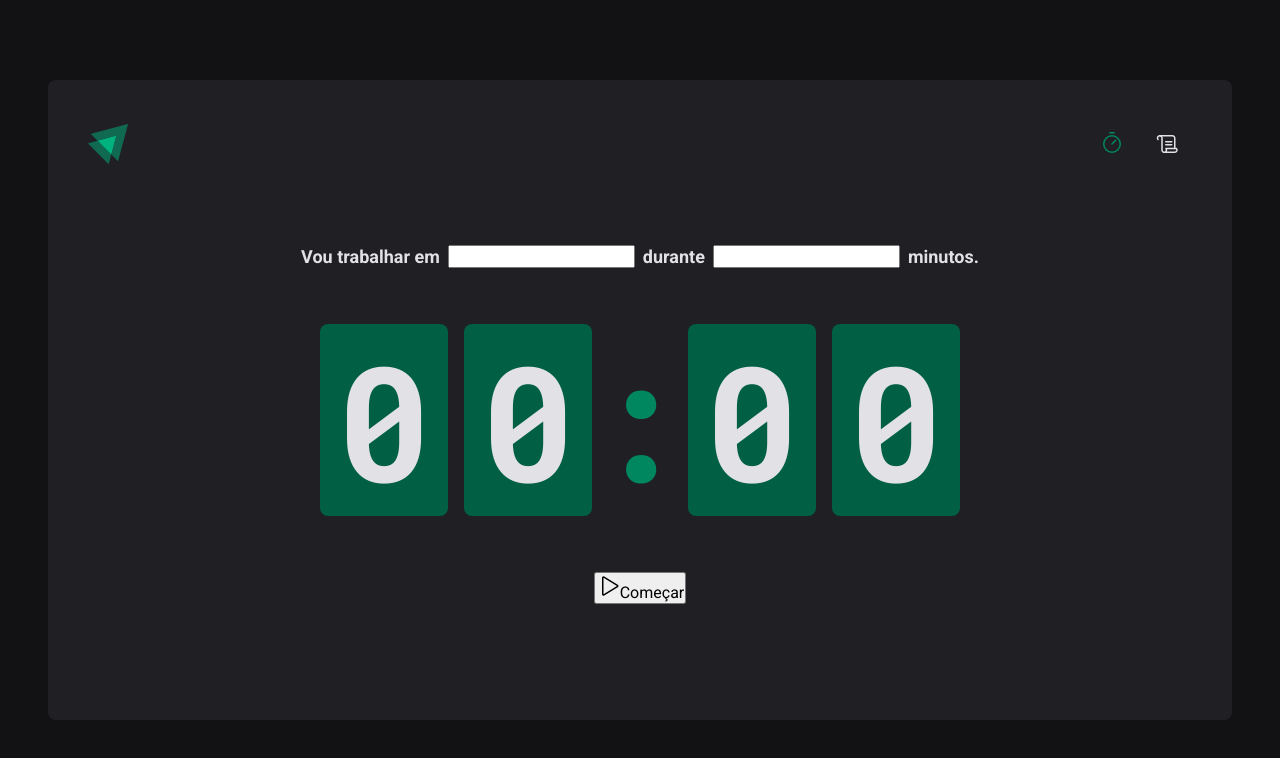
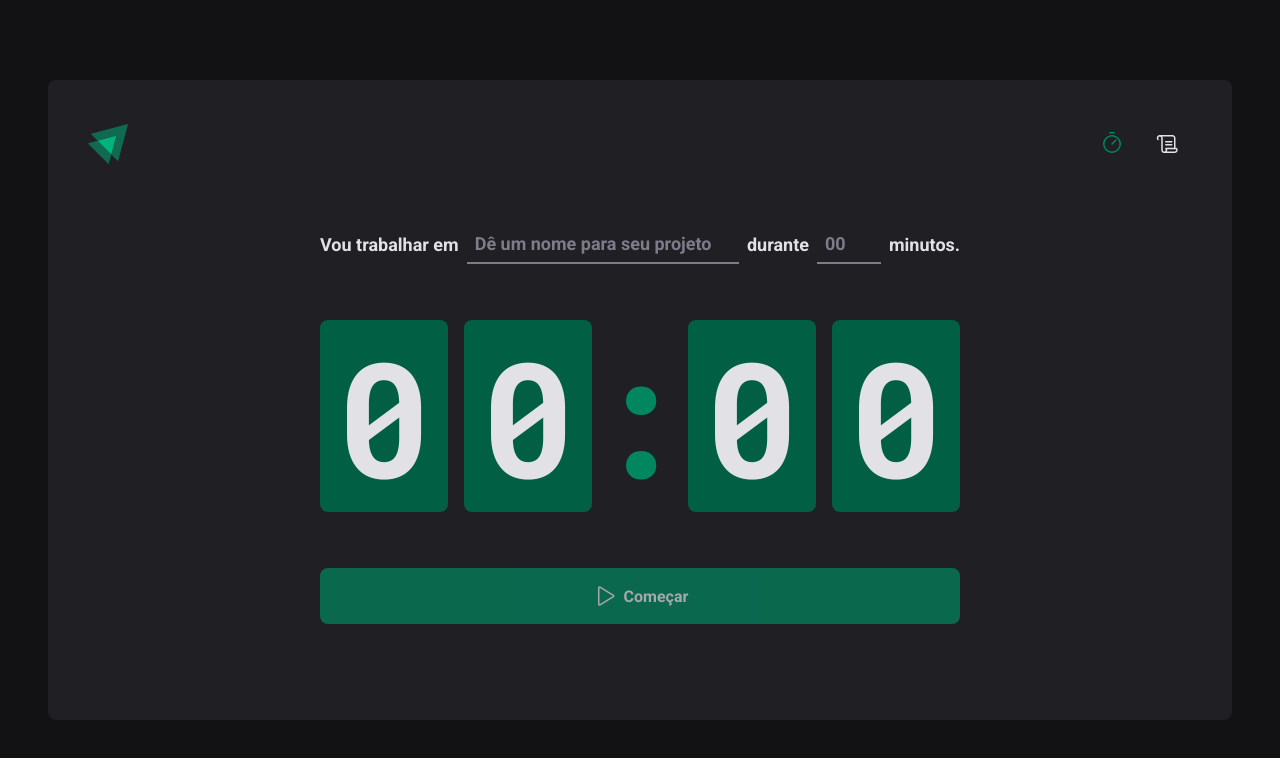
Before and after one commit to flavioaugusto1/ignite-timer, a React (Vite) app: page / in a window 1280 px wide. Shown: the top 758 px of the page. Built offline with nearby package versions, Linux system fonts and the light colour scheme; the HTML template or start-up script is replaced by a standard one.

Commit message:
feat: estilizado inputs para o timer

```diff
--- a/src/pages/Home/index.tsx
+++ b/src/pages/Home/index.tsx
@@ -3,7 +3,10 @@
   CountdownContainer,
   FormContainer,
   HomeContainer,
+  MinutesAmountInput,
   Separator,
+  StartCountdownButton,
+  TaskInput,
 } from './styles'
 
 export function Home() {
@@ -12,11 +15,29 @@
       <form>
         <FormContainer>
           <label htmlFor="task">Vou trabalhar em</label>
-          <input type="text" id="task" />
+          <TaskInput
+            type="text"
+            id="task"
+            placeholder="Dê um nome para seu projeto"
+            list="task-suggestions"
+          />
+          <datalist id="task-suggestions">
+            <option value="projeto 1" />
+            <option value="projeto 2" />
+            <option value="projeto 3" />
+            <option value="projeto 4" />
+            <option value="Banana" />
+          </datalist>
 
           <label htmlFor="minutesAmount">durante</label>
-          <input type="number" id="minutesAmount" />
-
+          <MinutesAmountInput
+            type="number"
+            id="minutesAmount"
+            placeholder="00"
+            step={5}
+            min={5}
+            max={60}
+          />
           <span>minutos.</span>
         </FormContainer>
 
@@ -28,10 +49,10 @@
           <span>0</span>
         </CountdownContainer>
 
-        <button type="submit">
+        <StartCountdownButton disabled type="submit">
           <Play size={24} />
           Começar
-        </button>
+        </StartCountdownButton>
       </form>
     </HomeContainer>
   )
--- a/src/pages/Home/styles.ts
+++ b/src/pages/Home/styles.ts
@@ -29,6 +29,38 @@
   flex-wrap: wrap;
 `
 
+const BaseInput = styled.input`
+  background: transparent;
+  height: 2.5rem;
+  border: 0;
+  border-bottom: 2px solid ${(props) => props.theme['gray-500']};
+  font-weight: bold;
+  font-size: 1.125rem;
+  padding: 0 0.5rem;
+  color: ${(props) => props.theme['gray-100']};
+
+  &:focus {
+    box-shadow: none;
+    border-color: ${(props) => props.theme['green-500']};
+  }
+
+  &::placeholder {
+    color: ${(props) => props.theme['gray-500']};
+  }
+`
+
+export const TaskInput = styled(BaseInput)`
+  flex: 1;
+
+  &::-webkit-calendar-picker-indicator {
+    display: none !important;
+  }
+`
+
+export const MinutesAmountInput = styled(BaseInput)`
+  width: 4rem;
+`
+
 export const CountdownContainer = styled.div`
   font-family: 'Roboto Mono', monospace;
   font-size: 10rem;
@@ -53,3 +85,33 @@
   display: flex;
   justify-content: center;
 `
+
+export const StartCountdownButton = styled.button`
+  width: 100%;
+  border: 0;
+  padding: 1rem;
+  border-radius: 8px;
+
+  display: flex;
+  align-items: center;
+  justify-content: center;
+
+  gap: 0.5rem;
+  font-weight: bold;
+
+  cursor: pointer;
+
+  background: ${(props) => props.theme['green-500']};
+  color: ${(props) => props.theme['gray-100']};
+
+  transition: background 0.5s;
+
+  &:disabled {
+    opacity: 0.7;
+    cursor: not-allowed;
+  }
+
+  &:not(:disabled):hover {
+    background: ${(props) => props.theme['green-700']};
+  }
+`
```
